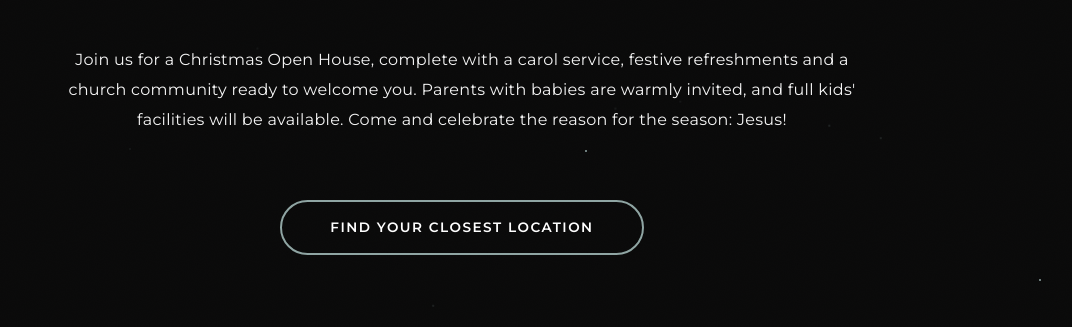
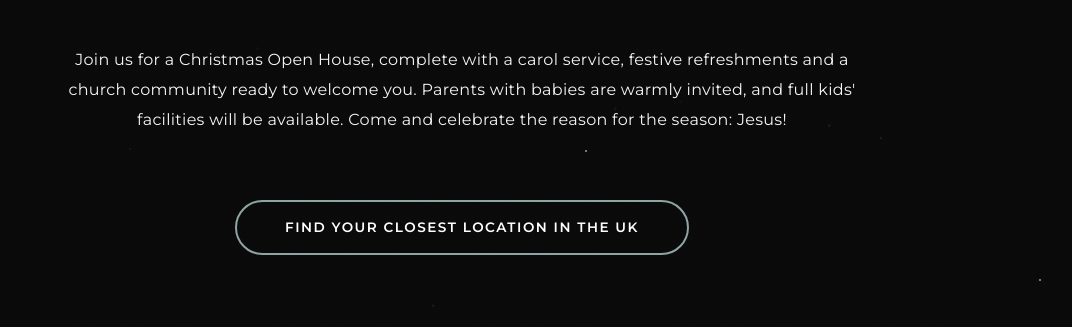
Before and after one commit to hannahshewan-rgb/OpenHouse, a plain HTML site: page index.html in a window 1280 px wide. Shown: the part 473-800 px from the top of the page, without its empty margins (178-1250 px from the left). Drawn offline with nearby package versions, Linux system fonts and the light colour scheme.

Commit message:
Update index.html

```diff
--- a/index.html
+++ b/index.html
@@ -538,7 +538,7 @@
                 Join us for a Christmas Open House, complete with a carol service, festive refreshments and a church community ready to welcome you. Parents with babies are warmly invited, and full kids' facilities will be available. Come and celebrate the reason for the season: Jesus!
             </p>
 
-            <a href="#locations" class="cta-button">Find Your Closest Location</a>
+            <a href="#locations" class="cta-button">Find Your Closest Location in the UK</a>
         </div>
     </header>
 
```
